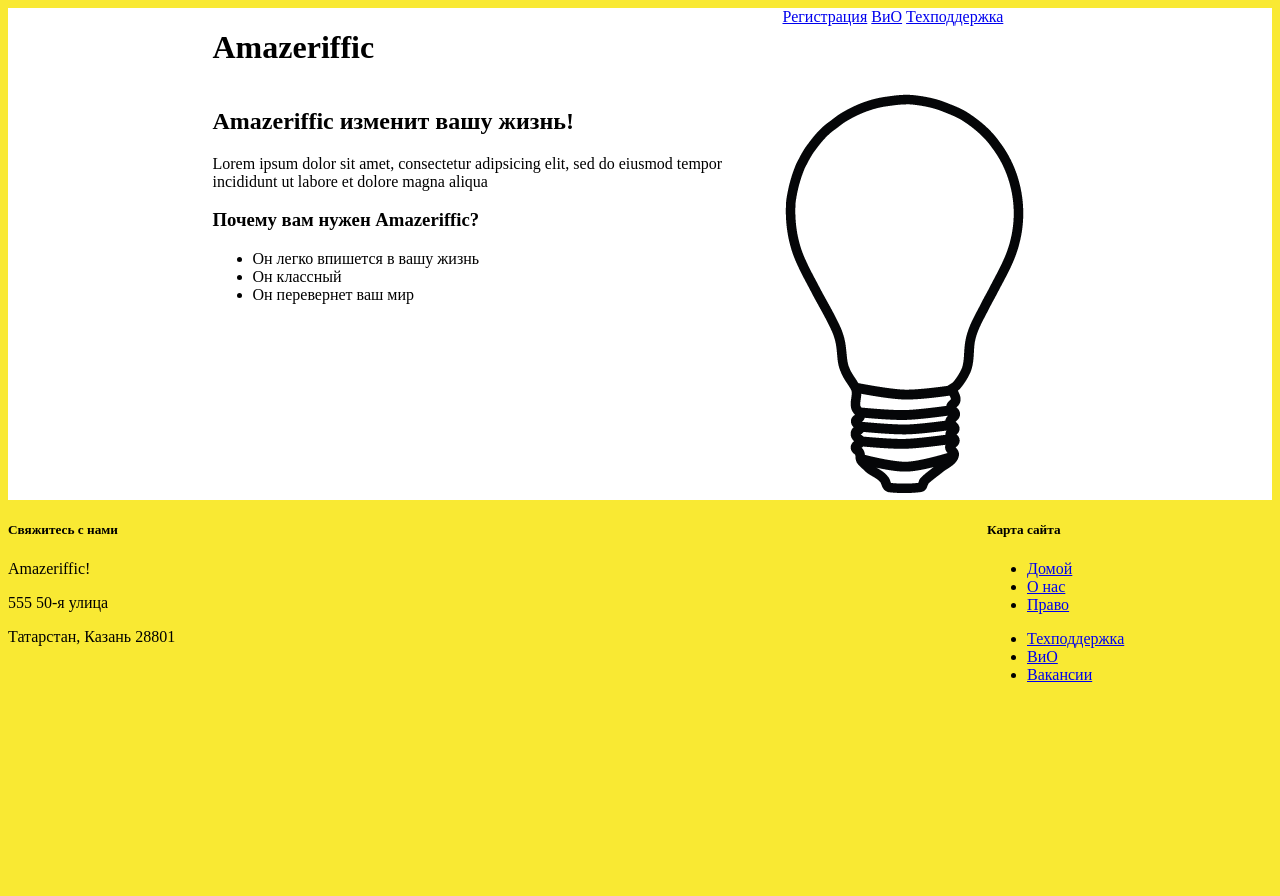
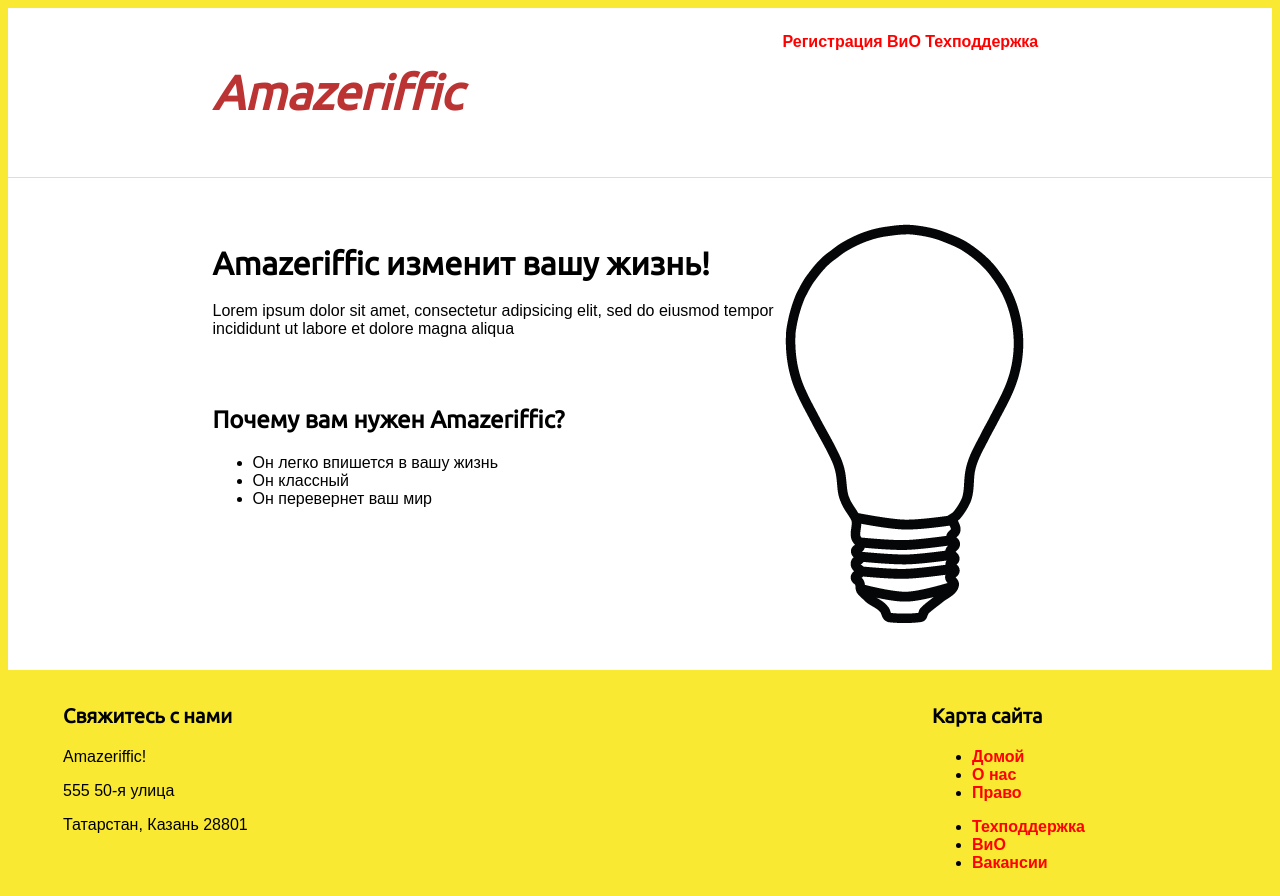
Before and after one commit to alnmrkv/VebProg, a plain HTML site: page index.html in a window 1280 px wide. Before the commit the page ends 800 px from the top, so only its background shows below. Drawn offline with Linux system fonts and the light colour scheme; a web font is replaced by a local one.

Commit message:
Добавление шрифтов, отступов и полей. Задание стилей для ВиО

```diff
--- a/index.html
+++ b/index.html
@@ -4,6 +4,8 @@
         <title>Amazeriffic</title>
         <!-- <link rel="stylesheet" type="text/css" href="./styles/reset.css"> -->
         <link rel="stylesheet" type="text/css" href="./styles/style.css">
+        <link href='http://fonts.googleapis.com/css?family=Ubuntu' rel='stylesheet' type='text/css' />
+        <link href='http://fonts.googleapis.com/css?family=Droid+Sans' rel='stylesheet' type='text/css' />
     </head>
     <body>
         <header>
--- a/styles/style.css
+++ b/styles/style.css
@@ -1,5 +1,6 @@
 body {
     background: #f9e933;
+    font-family: 'Droid Sans', sans-serif;
 }
 
 header,
@@ -14,22 +15,65 @@ footer .container {
     max-width: 855px;
     margin: auto;
 }
+
 header {
     background: white;
     overflow: auto;
+    border-bottom: 1px solid #dddddd;
+    padding: 25px 0 25px 0;
 }
 
 h1 {
     float: left;
     width: 570px;
+    font-family: 'Ubuntu', sans-serif;
+    font-style: italic;
+    font-size: 3em;
+    color: #BB3333;
 }
+
+h2 {
+    float: left;
+    width: 570px;
+    font-family: 'Ubuntu', sans-serif;
+    font-size: 2em;
+    font-weight: bold;
+    margin-bottom: 20px;
+}
+
+h3 {
+    float: left;
+    width: 570px;
+    font-family: 'Ubuntu', sans-serif;
+    font-size: 1.5em;
+    padding-top: 5%;
+    margin-bottom: 20px;
+}
+
+h4 {
+    font-family: 'Ubuntu', sans-serif;
+}
+
+h5 {
+    font-family: 'Ubuntu', sans-serif;
+    font-size: 1.25em;
+    margin-bottom: 20px;
+}
+
 header nav {
     float: right;
     width: 285px;
 }
+
+a {
+    color: #FF0000;
+    text-decoration: none;
+    font-weight: bold;
+}
 main{
     background: white;
     overflow: auto;
+    padding: 40px;
 }
 
 .mainleft {
@@ -43,12 +87,21 @@ main{
 }
 footer{
     overflow: auto;
+    padding: 0 55px;
 }
-.contact{
+footer .contact{
     float: left;
     width: 570px;
 }
-.sitemap{
+footer .sitemap{
     float: right;
     width: 285px;
 }
+.faq{
+    float: left;
+    margin: 0 10%;
+}
+.faq p {
+    font-family: 'Droid Sans', sans-serif;
+    font-size: 1.2em;
+}
```
Also changed, not shown: faq.html (+3 -0 lines).
